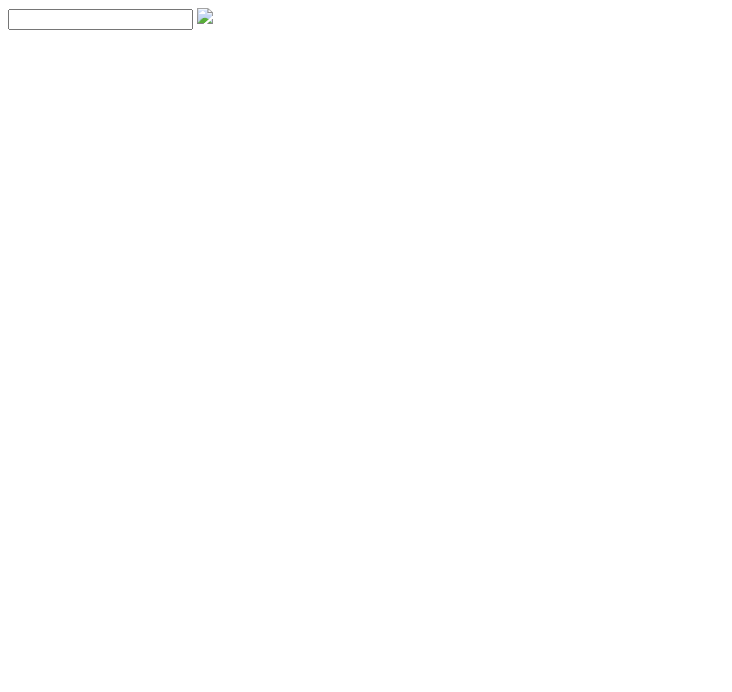
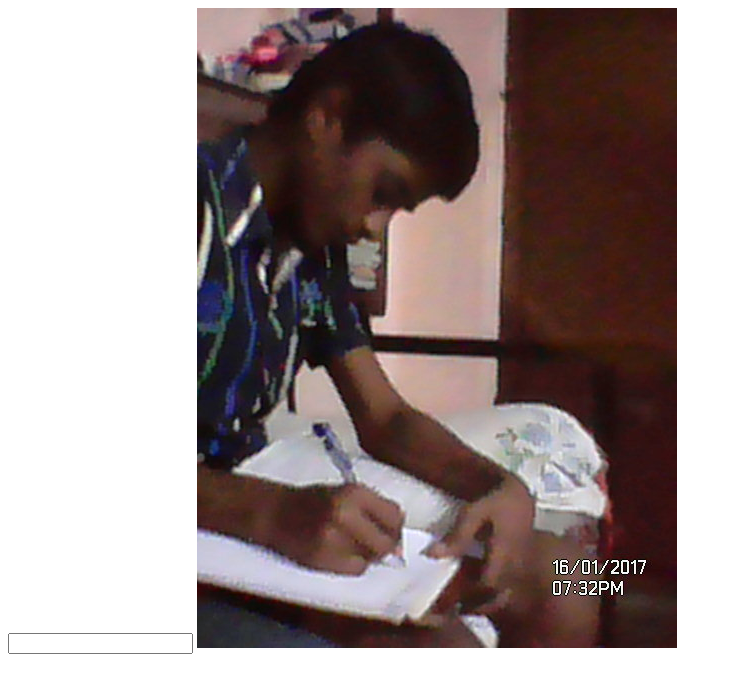
Before and after one commit to lakshmiprasadch/demo, a plain HTML site: page contact details.html in a window 1280 px wide. Shown: the whole page, without its empty margins (0-732 px from the left). Drawn offline with Linux system fonts and the light colour scheme.

Commit message:
Update contact details.html

```diff
--- a/contact details.html
+++ b/contact details.html
@@ -6,6 +6,6 @@
   </head>
   <body>
     <input type="password" name="" value="">
-    <img src="image.png">
+    <img src="image.png.jpg">
   </body>
 </html>
```
